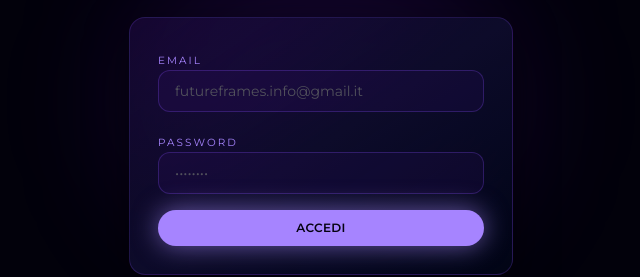
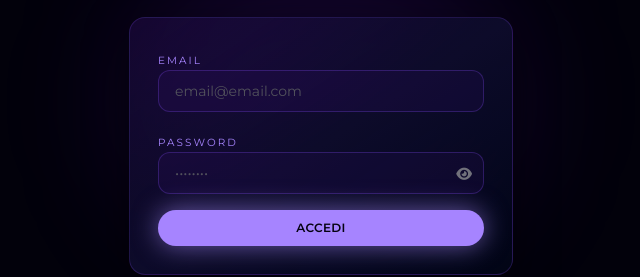
Before and after one commit to alelodato/future-frames-next, a Next.js app: page /admin/login in a window 1280 px wide. Shown: the part 310-587 px from the top of the page, without its empty margins (319-959 px from the left). Built offline with nearby package versions, Linux system fonts and the light colour scheme; no server answers.

Commit message:
modificato placeholder pannello gestionale

```diff
--- a/src/app/admin/login/page.jsx
+++ b/src/app/admin/login/page.jsx
@@ -10,6 +10,7 @@ export default function AdminLogin() {
   const [password, setPassword] = useState("");
   const [loading, setLoading] = useState(false);
   const [error, setError] = useState("");
+  const [showPassword, setShowPassword] = useState(false);
 
   async function handleLogin(e) {
     e.preventDefault();
@@ -59,7 +60,7 @@ export default function AdminLogin() {
                 onChange={(e) => setEmail(e.target.value)}
                 required
                 className="w-full rounded-xl border border-violet-500/25 bg-violet-900/10 px-4 py-2.5 font-montserrat text-sm text-white placeholder:text-zinc-600 outline-none transition focus:border-violet-400/60 focus:bg-violet-900/20"
-                placeholder="futureframes.info@gmail.it"
+                placeholder="email@email.com"
               />
             </div>
 
@@ -67,14 +68,24 @@ export default function AdminLogin() {
               <label className="font-montserrat text-[0.65rem] uppercase tracking-[0.2em] text-violet-400">
                 Password
               </label>
+              <div className="relative">
                 <input
-                type="password"
+                  type={showPassword ? "text" : "password"}
                   value={password}
                   onChange={(e) => setPassword(e.target.value)}
                   required
-                className="w-full rounded-xl border border-violet-500/25 bg-violet-900/10 px-4 py-2.5 font-montserrat text-sm text-white placeholder:text-zinc-600 outline-none transition focus:border-violet-400/60 focus:bg-violet-900/20"
+                  className="w-full rounded-xl border border-violet-500/25 bg-violet-900/10 px-4 py-2.5 pr-11 font-montserrat text-sm text-white placeholder:text-zinc-600 outline-none transition focus:border-violet-400/60 focus:bg-violet-900/20"
                   placeholder="••••••••"
                 />
+                <button
+                  type="button"
+                  onClick={() => setShowPassword(!showPassword)}
+                  className="absolute right-3 top-1/2 -translate-y-1/2 text-zinc-500 hover:text-violet-300 transition"
+                  aria-label={showPassword ? "Nascondi password" : "Mostra password"}
+                >
+                  <i className={`fa-solid ${showPassword ? "fa-eye-slash" : "fa-eye"} text-sm`} />
+                </button>
+              </div>
             </div>
 
             {error && (
```
Lines whose indentation alone changed are shown as unchanged.
